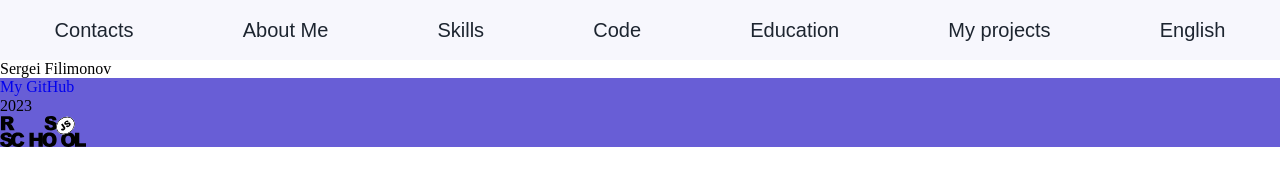
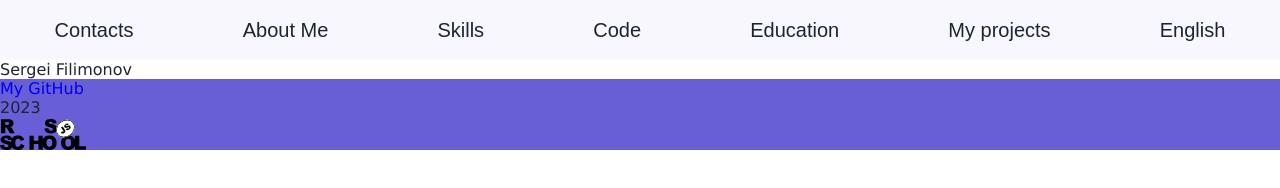
Before and after one commit to filimonich/rsschool-cv, a plain HTML site: page index.html in a window 1280 px wide. Drawn offline with nearby package versions, Linux system fonts and the light colour scheme.

Commit message:
feat: add styles for body, html

```diff
--- a/style.css
+++ b/style.css
@@ -116,6 +116,18 @@ a {
   box-sizing: border-box;
 }
 
+body, html {
+  box-sizing: border-box;
+  flex-flow: column nowrap;
+  min-height: 100vh;
+  font-size: 16px;
+  line-height: 1.2;
+  font-family: Verdana, sans-serif, Georgia;
+  background-color: #fff;
+  color: #1d2530;
+  display: flex;
+}
+
 header {
   background-color: #685ed60d;
 }
```
